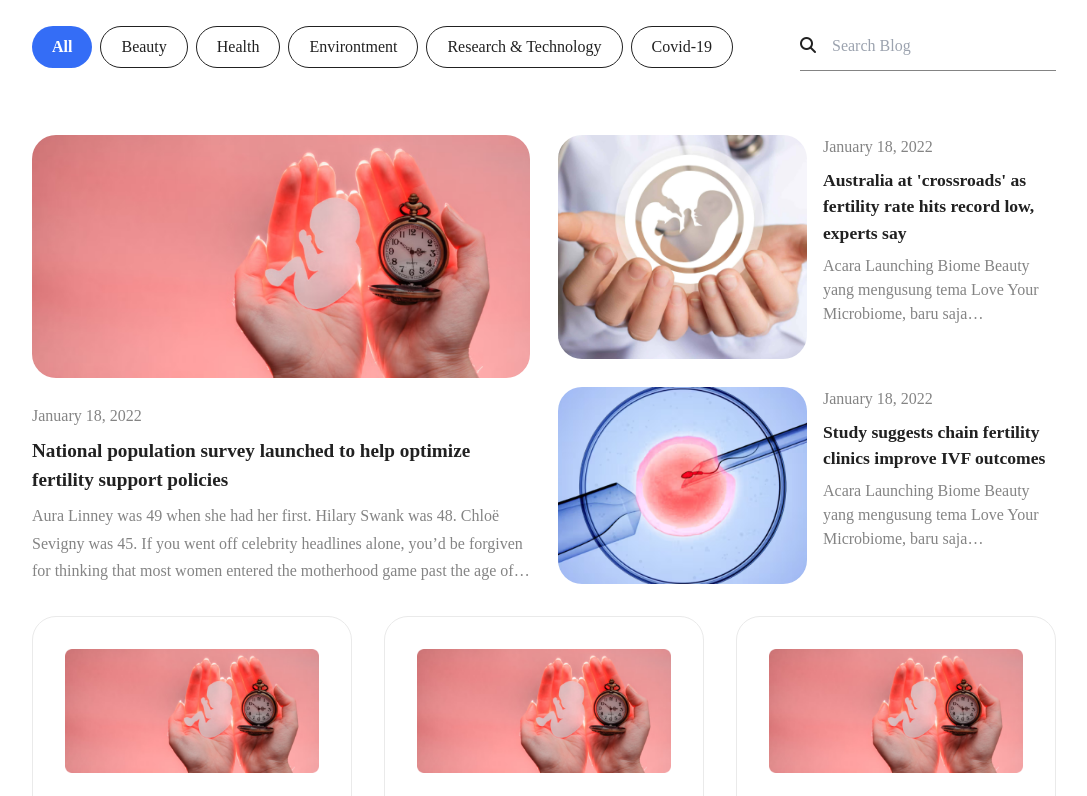
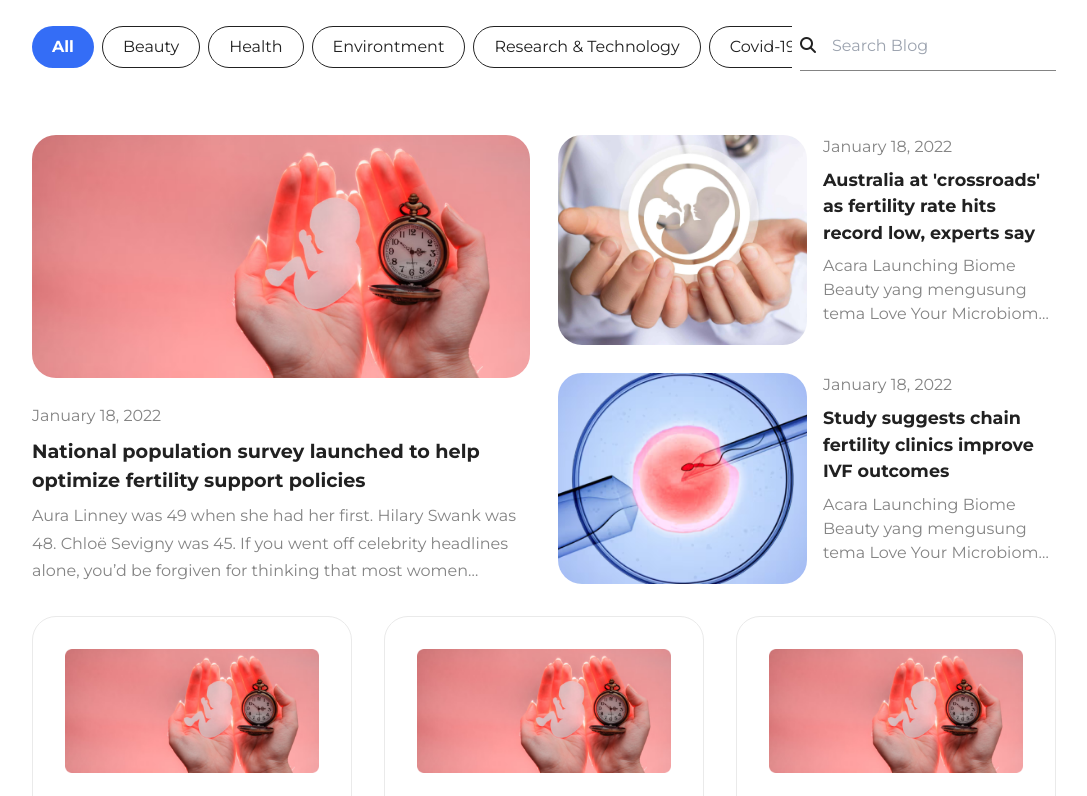
Before and after one commit to DreadTyyy/PLans-Redesain, a website: page blogs.html in a window 1280 px wide. Shown: the part 170-966 px from the top of the page, without its empty margins (96-1183 px from the left). Drawn offline with Linux system fonts and the light colour scheme.

Commit message:
add font config

```diff
--- a/blogs.html
+++ b/blogs.html
@@ -26,6 +26,10 @@
     <link
       rel="stylesheet"
       href="https://cdnjs.cloudflare.com/ajax/libs/font-awesome/6.5.2/css/all.min.css" />
+
+    <link rel="preconnect" href="https://fonts.googleapis.com">
+    <link rel="preconnect" href="https://fonts.gstatic.com" crossorigin>
+    <link href="https://fonts.googleapis.com/css2?family=Montserrat:ital,wght@0,100..900;1,100..900&family=Poppins:ital,wght@0,100;0,200;0,300;0,400;0,500;0,600;0,700;0,800;0,900;1,100;1,200;1,300;1,400;1,500;1,600;1,700;1,800;1,900&display=swap" rel="stylesheet">
 </head>
 <body>
   <header id="header" class="relative w-full overflow-hidden pb-0 z-[9999] md:mb-[100px] mb-[88px]">
```
Also changed, not shown: blogs/National population survey launched to help optimize fertility support policies.html (+4 -0 lines), clinic/Prime Plus Medical.html (+4 -0 lines), clinics.html (+4 -0 lines), ivf.html (+4 -0 lines).
